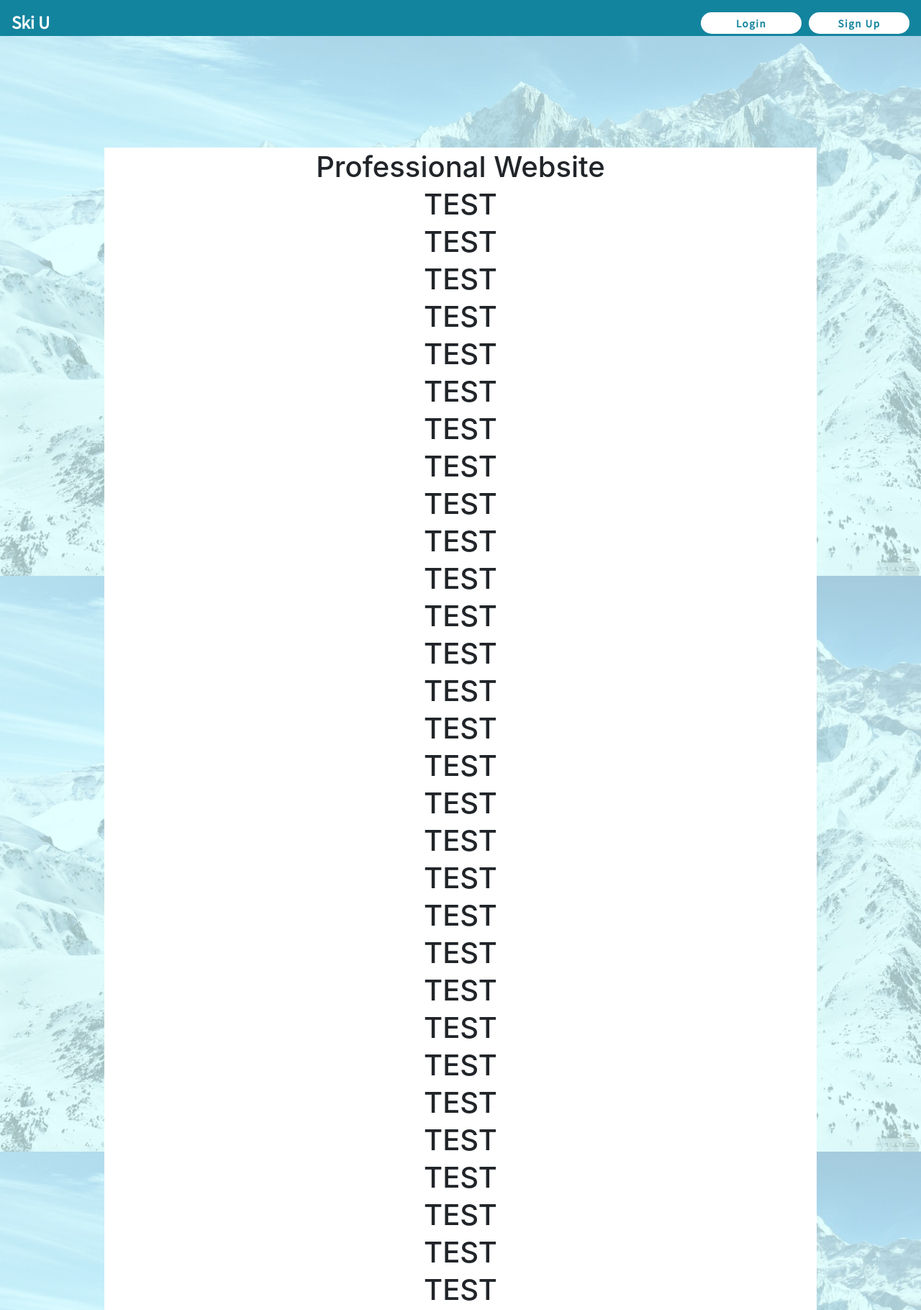
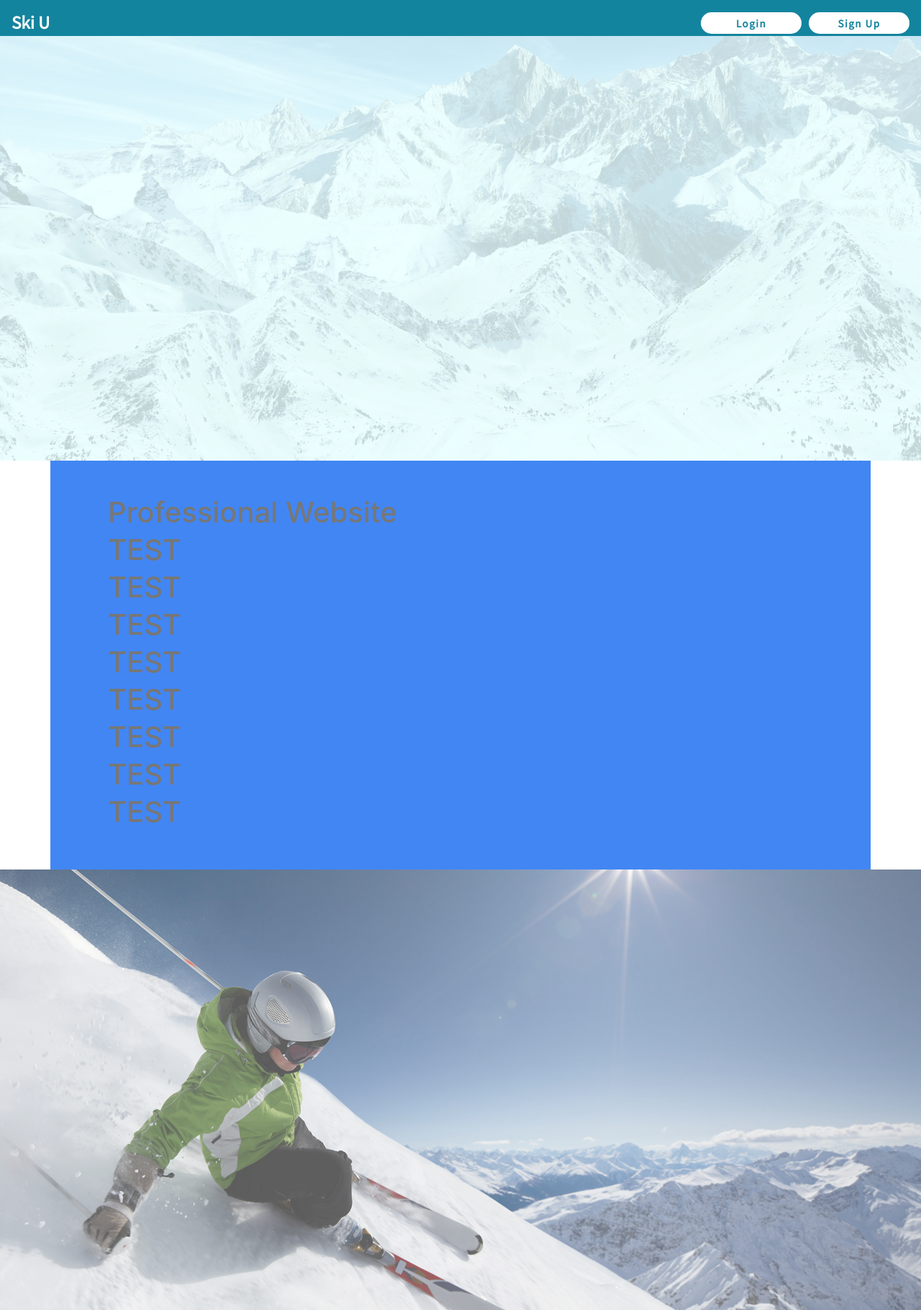
Before and after one commit to Palmphillips/SkiU, a PHP site: page /SkiU.html in a window 1280 px wide. Shown: the top 1820 px of the page at 72% size. Run offline with PHP 8.4, Linux system fonts and the light colour scheme; some libraries are stand-ins or nearby versions.

Commit message:
added parallax to homepage

```diff
--- a/SkiUv0.1/SkiU.html
+++ b/SkiUv0.1/SkiU.html
@@ -10,7 +10,7 @@
         <link href="https://fonts.googleapis.com/css?family=Source+Sans+Pro" rel="stylesheet" type="text/css" />
         <link rel="stylesheet" href="styles/style.css" style="text/css" />
 	</head>
-	<body class="container" style="background-image: url(Background.jpg); background-attachment: fixed;">
+	<body>
 
 
 		<nav class="navbar navbar-default navbar-toggleable-xl fixed-top " style="overflow: hidden; background-color: #13849E">
@@ -28,9 +28,6 @@
 
 		</nav>
 
-
-
-		<div class="container" style="background-color:white">
 
 		<div class="modal fade" id="modalLogin" style="display:none;">
 		    <div class="modal-dialog modal-lg">
@@ -66,6 +63,9 @@
 		    </div>
 		</div>
 
+		<div class="pic1"></div>
+		<div class="container">
+
 			<h1 class="section1" > Professional Website</h1>
 
 
@@ -77,26 +77,15 @@
 			<h1 > TEST </h1>
 			<h1 > TEST </h1>
 			<h1 > TEST </h1>
-			<h1 > TEST </h1>
-			<h1 > TEST </h1>
-			<h1 > TEST </h1>
-			<h1 > TEST </h1>
-			<h1 > TEST </h1>
-			<h1 > TEST </h1>
-			<h1 > TEST </h1>
-			<h1 > TEST </h1>
-			<h1 > TEST </h1>
-			<h1 > TEST </h1>
-			<h1 > TEST </h1>
-			<h1 > TEST </h1>
-			<h1 > TEST </h1>
-			<h1 > TEST </h1>
-			<h1 > TEST </h1>
-			<h1 > TEST </h1>
-			<h1 > TEST </h1>
-			<h1 > TEST </h1>
-			<h1 > TEST </h1>
-			<h1 > TEST </h1>
+
+
+        </div>
+	<div class="pic2"></div>
+	<div class="container">
+
+			<h1 class="section1" > Professional Website</h1>
+
+
 			<h1 > TEST </h1>
 			<h1 > TEST </h1>
 			<h1 > TEST </h1>
@@ -106,9 +95,8 @@
 			<h1 > TEST </h1>
 			<h1 > TEST </h1>
 
-
-        </div><!-- /.container -->
-
+        </div>
+	<div class="pic3"></div>
 
       <script src="https://code.jquery.com/jquery-3.2.1.slim.min.js" integrity="sha384-KJ3o2DKtIkvYIK3UENzmM7KCkRr/rE9/Qpg6aAZGJwFDMVNA/GpGFF93hXpG5KkN" crossorigin="anonymous"></script>
       <script src="https://cdnjs.cloudflare.com/ajax/libs/popper.js/1.11.0/umd/popper.min.js" integrity="sha384-b/U6ypiBEHpOf/4+1nzFpr53nxSS+GLCkfwBdFNTxtclqqenISfwAzpKaMNFNmj4" crossorigin="anonymous"></script>
--- a/SkiUv0.1/styles/style.css
+++ b/SkiUv0.1/styles/style.css
@@ -1,12 +1,11 @@
 /*Style*/
 
 .container {
-    position: relative;
-    margin-top: 100px;
-    max-width: 1000px;
-    padding: 5px;
-	background-color: #C0C0C0;
-	text-align: center;
+    color: #777;
+    background-color: #4286f4;
+    text-align:center;
+    padding:50px 80px;
+    text-align: justify;
 }
 
 .navbar-brand{
@@ -46,8 +45,38 @@
 
 }
 
-body{
-	background-image: url(Background.jpg);
-	background-size: cover;
+body, html{
+	height: 100%;
+	margin: 0px;
 
 }
+
+body{
+	display: block;
+}
+
+.pic1, .pic2 {
+    position: relative;
+    opacity: 0.65;
+    background-attachment: fixed;
+    background-position: center;
+    background-repeat: no-repeat;
+    background-size: cover;
+}
+.pic1 {
+    /* The image used */
+    background-image: url(pic1.jpg);
+    min-height: 80%;
+}
+
+.pic2 {
+    /* The image used */
+    background-image: url(pic2.jpg);
+    min-height: 80%;
+}
+
+.pic3 {
+    /* The image used */
+    background-image: url(pic3.jpg);
+    min-height: 80%;
+}
```
Also changed, not shown: SkiUv0.1/styles/pic1.jpg (renamed from SkiUv0.1/Background.jpg), SkiUv0.1/styles/pic2.jpg (added), SkiUv0.1/styles/pic3.jpg (added). Lines whose indentation alone changed are shown as unchanged.
